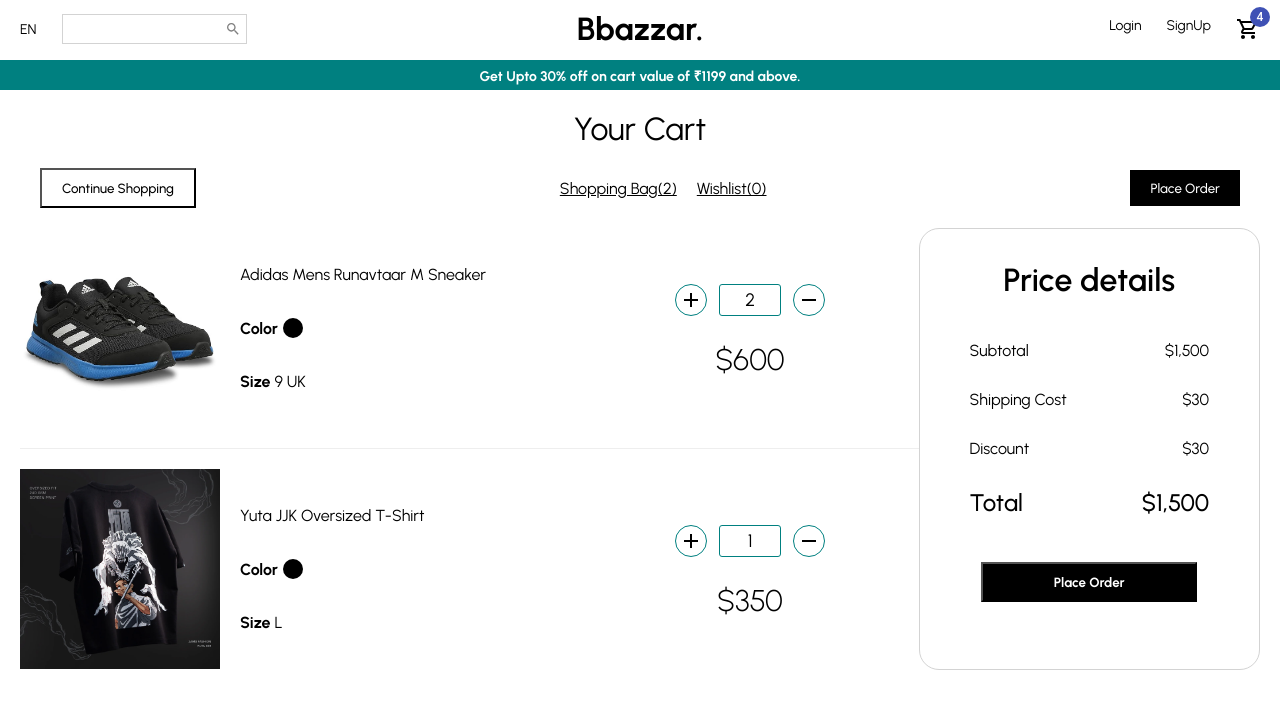
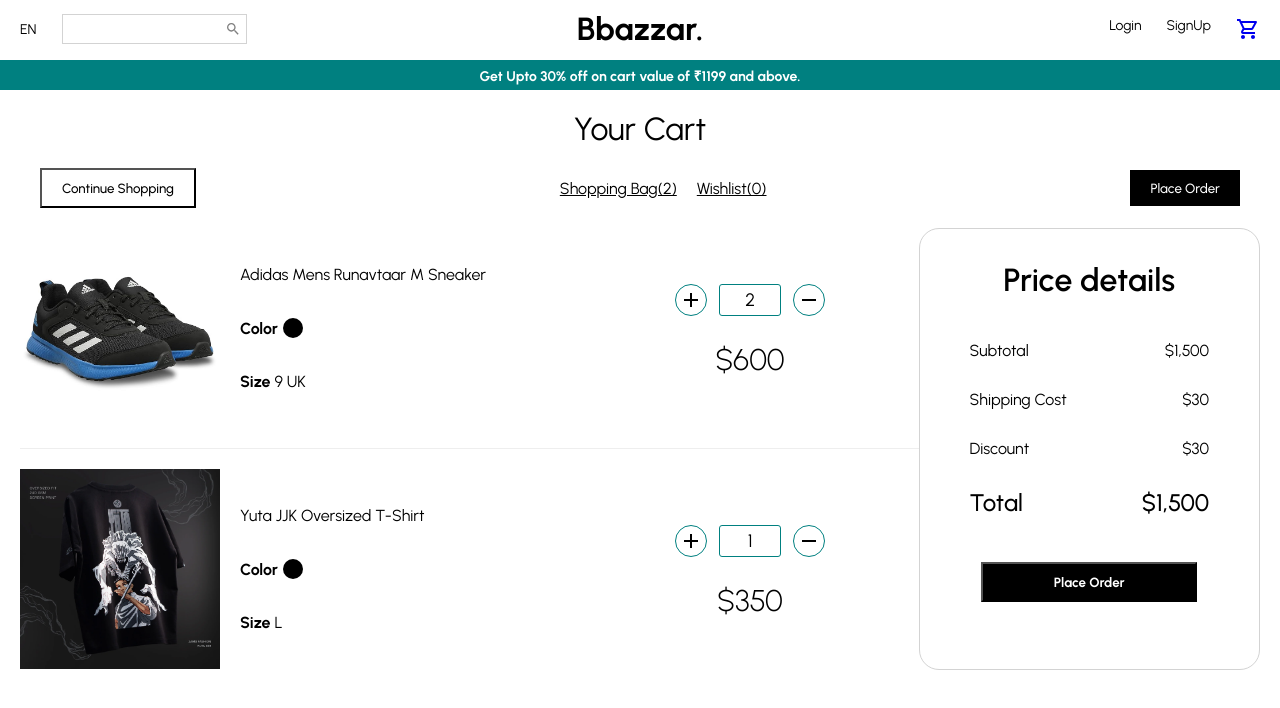
Before and after one commit to VishalChoudhary/ecommerce, a React (Create React App) app in the folder client/: page /cart in a window 1280 px wide. Shown: the top 708 px of the page. Built offline with nearby package versions, Linux system fonts and the light colour scheme; the HTML template or start-up script is replaced by a standard one; a web font is replaced by a local one.

Commit message:
redux implementation in shopping cart

```diff
--- a/client/src/components/Navbar.jsx
+++ b/client/src/components/Navbar.jsx
@@ -2,6 +2,8 @@
 import React from 'react'
 import { Search, ShoppingCartOutlined } from "@material-ui/icons";
 import { Badge } from "@material-ui/core";
+import { useSelector } from "react-redux";
+import { Link } from "react-router-dom";
 
 const Container = styled.div`
   height : 60px;
@@ -60,6 +62,9 @@
 `;
 
 const Navbar = () => {
+  //useSelector to read the state of quantity
+  const quantity = useSelector(state=>state.cart.quantity)
+  // console.log(quantity);
   return (
     <Container>
         <Wrapper>
@@ -74,11 +79,13 @@
         <Right>
           <MenuItem>Login</MenuItem>
           <MenuItem>SignUp</MenuItem>
-          <MenuItem>
-            <Badge badgeContent={4} color="primary">
-              <ShoppingCartOutlined />
-            </Badge>
-          </MenuItem>
+          <Link to='/cart'>
+            <MenuItem>
+              <Badge badgeContent={quantity} color="primary">
+                <ShoppingCartOutlined />
+              </Badge>
+            </MenuItem>
+          </Link>
         </Right>
         </Wrapper>
     </Container>
--- a/client/src/pages/Product.jsx
+++ b/client/src/pages/Product.jsx
@@ -7,6 +7,8 @@
 import { Add, Remove, ShoppingCart } from '@material-ui/icons';
 import { useLocation } from 'react-router-dom';
 import { publicRequest } from "../requestMethod";
+import { addProduct } from '../redux/cartReducer';
+import { useDispatch } from 'react-redux';
 
 const Container = styled.div``;
 
@@ -126,6 +128,8 @@
     const [color, setColor] = useState("");
     // eslint-disable-next-line
     const [size, setSize] = useState("");
+    //dispatch hook
+    const dispatch = useDispatch();
 
     useEffect(() => {
         const getProduct = async () => {
@@ -153,8 +157,13 @@
     };
 
     const handleClick = () =>{
-
-    }
+        dispatch(addProduct({
+            ...product,
+            quantity,
+            color,
+            size,
+        }));
+    };
 
     return (
         <Container>
--- a/client/src/redux/cartReducer.js
+++ b/client/src/redux/cartReducer.js
@@ -9,9 +9,9 @@
     },
     reducers:{
         addProduct: (state,action)=>{
-            state.quantity += 1;
-            state.products.push(action.payload.product);
-            state.total += action.payload.price;
+            state.quantity += 1;   //cart quantity
+            state.products.push(action.payload);
+            state.total += action.payload.price * action.payload.quantity;  //product quantity
         },
     },
 });
```
